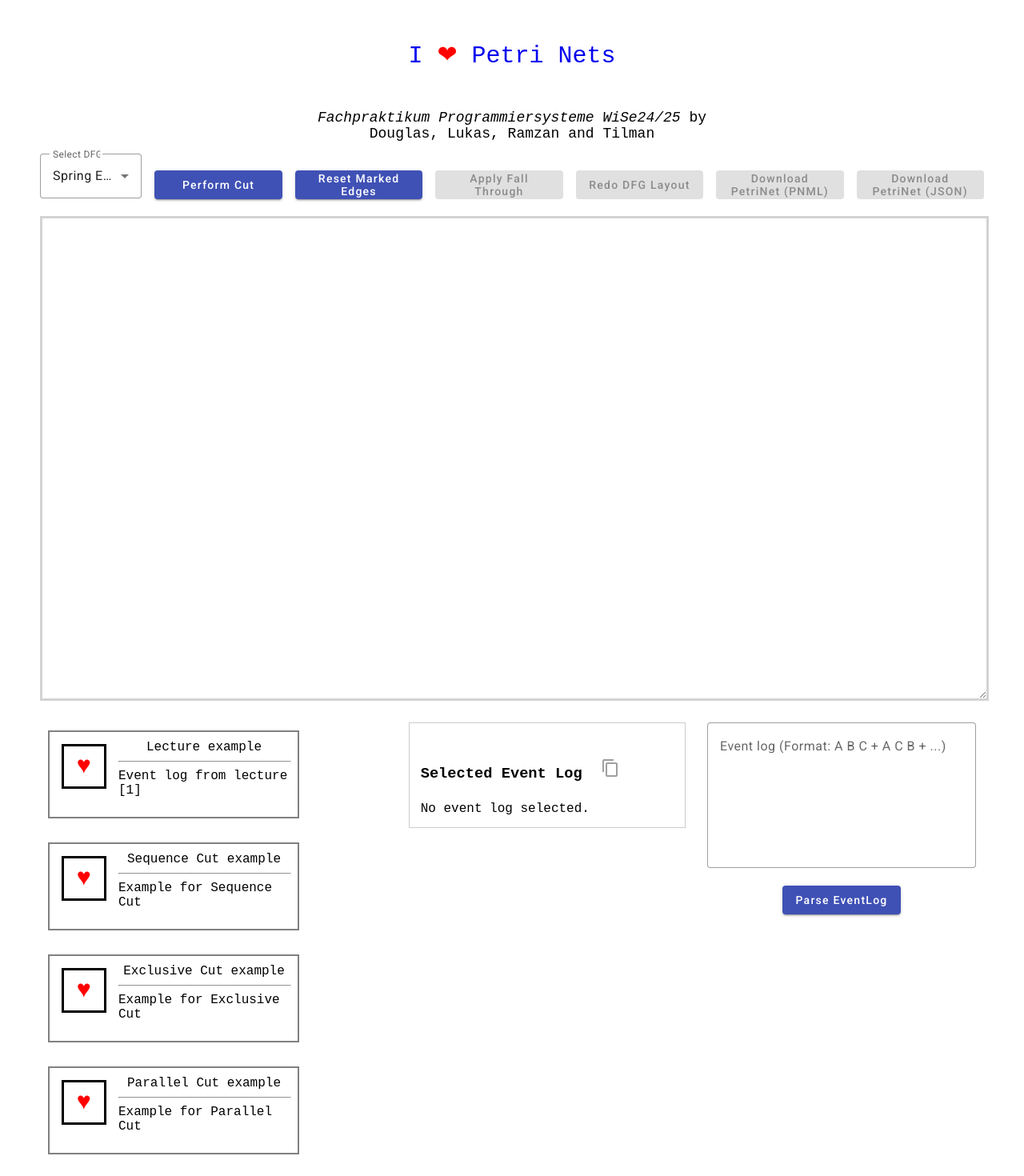
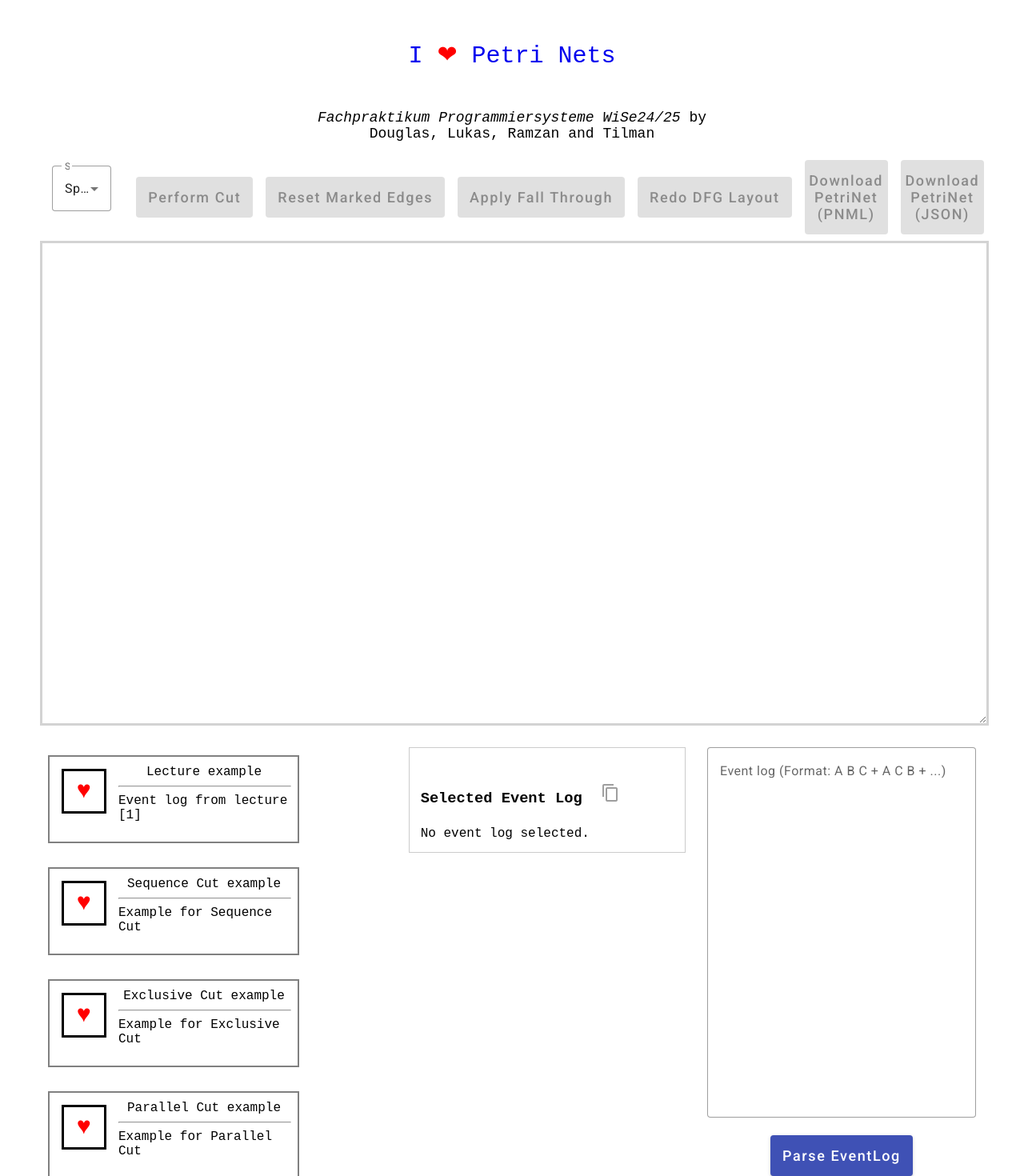
Before and after one commit to TilDans/Westen-FaPra-WiSe-24-25-ImproveLayout, an Angular app: page / in a window 1280 px wide. Shown: the top 1470 px of the page at 80% size. Built offline with nearby package versions, Linux system fonts and the light colour scheme; what svg-pan-zoom, xmlbuilder2 would draw is missing.

Commit message:
Buttons abgeändert und Snackbar eingefügt

```diff
--- a/src/app/components/display/display.component.css
+++ b/src/app/components/display/display.component.css
@@ -32,6 +32,7 @@ body {
 }
 
 .settingsForButtons {
+    font-size: xx-large;
     display: flex;
     align-items: center;
     /* Align items vertically */
@@ -39,9 +40,18 @@ body {
     /* Add space between elements */
 }
 
+.settingsForButtons.aligned-element {
+    height: fit-content;
+    padding: 15px;
+    font-size: large;
+    flex: 1;
+    max-width: fit-content;
+}
+
 .aligned-element {
+    height: fit-content;
+    padding: 15px;
+    font-size: large;
     flex: 1;
-    /* Ensures both elements take equal width */
-    max-width: 250px;
-    /* Optional: Restrict max width for form field and button */
+    max-width: fit-content;
 }
--- a/src/app/components/display/display.component.html
+++ b/src/app/components/display/display.component.html
@@ -7,9 +7,11 @@
             </mat-option>
         </mat-select>
     </mat-form-field>
-
+  <div class="settingsForButtons" *ngIf="!isPetriNetFinished">
     <button
       mat-raised-button
+      [disabled]="!isDFGinNet || isPetriNetFinished"
+      disabledInteractive
       color="primary"
       class="aligned-element"
       (click)="performCut(true)">
@@ -17,6 +19,8 @@
     </button>
     <button
       mat-raised-button
+      [disabled]="!isDFGinNet || isPetriNetFinished"
+      disabledInteractive
       color="primary"
       class="aligned-element"
       (click)="resetCut()">
@@ -24,7 +28,7 @@
     </button>
     <button
       mat-raised-button
-    [disabled]="!selectedEventLog"
+      [disabled]="!selectedEventLog || !isDFGinNet || isPetriNetFinished"
       disabledInteractive
       color="primary"
       class="aligned-element"
@@ -33,13 +37,25 @@
     </button>
     <button
       mat-raised-button
-    [disabled]="!selectedEventLog"
+      [disabled]="!selectedEventLog || isPetriNetFinished"
       disabledInteractive
       color="primary"
       class="aligned-element"
       (click)="applyLayoutToSelectedEventLog()">
       Redo DFG Layout
     </button>
+  </div>
+
+  <div class="settingsForButtons" *ngIf="isPetriNetFinished">
+    <button
+    mat-raised-button
+    color="primary"
+    class="aligned-element"
+    title="You've finished the miner successfully!">
+    You've finished the miner. Please download PetriNet and/or import EventLog to restart.
+  </button>
+  </div>
+
   <button
     mat-raised-button
     [disabled]="!isPetriNetFinished"
--- a/src/app/components/display/display.component.ts
+++ b/src/app/components/display/display.component.ts
@@ -36,6 +36,7 @@ export class DisplayComponent implements OnDestroy {
 
     //Bedingung, damit der Button zum Download angezeigt wird. Siehe draw Methode
     isPetriNetFinished: boolean = false;
+    isDFGinNet = false;
 
     availableLayouts = Object.values(Layout); // Extract the enum values as an array
     selectedLayout: Layout = this._svgLayoutService.getLayout(); // Set a default layout
@@ -70,6 +71,7 @@ export class DisplayComponent implements OnDestroy {
         this.fileContent = new EventEmitter<string>();
 
         this._sub = this._displayService.InductivePetriNet$.subscribe(newNet => {
+            this.isDFGinNet = false;
             this._petriNet = newNet;
             this._petriNet.applyNewDFGLayout(this.selectedLayout);
             this.draw();
@@ -86,7 +88,16 @@ export class DisplayComponent implements OnDestroy {
         this.draw();
     }
 
+    private noDFGinNet() : boolean {
+        if(this.isDFGinNet) {return false}
+        this._snackbar.open('No PetriNet initialized yet', 'Close', {
+            duration: 3000,
+        })
+        return true;
+    }
+
     applyLayoutToSelectedEventLog() {
+        if (this.noDFGinNet()) return;
         if (this._selectedEventLog === undefined) {
             this._snackbar.open('No eventlog marked', 'Close', {
                 duration: 3000,
@@ -164,6 +175,9 @@ export class DisplayComponent implements OnDestroy {
         try {
             const petriGraph = this._petriNet!.getSVGRepresentation();
             for (const node of petriGraph) {
+                if (!this.isDFGinNet) {
+                    this.isDFGinNet = true;
+                }
                 this.drawingArea.nativeElement.prepend(node);
             }
         } catch (error) {
@@ -336,6 +350,7 @@ export class DisplayComponent implements OnDestroy {
     }
 
     public resetCut() {
+        if (this.noDFGinNet()) return;
         this.resetDFGNodeHighlighting();
         this._markedEdges.forEach(edge => {
             edge.classList.remove('selectedEdge');
@@ -345,6 +360,7 @@ export class DisplayComponent implements OnDestroy {
     }
 
     public performCut(applyResultToPetriNet: boolean) {
+        if (this.noDFGinNet()) return;
         if (this.isPetriNetFinished) return;
         if (this._markedEdges.length === 0) { //if any edge is marked, an event log is or was selected
             this._snackbar.open('No edges marked', 'Close', {
@@ -399,6 +415,7 @@ export class DisplayComponent implements OnDestroy {
     }
 
     public applyFallThrough() {
+        if (this.noDFGinNet()) return;
         if (this.isPetriNetFinished) return;
         if (this._selectedEventLog === undefined) {
             this._snackbar.open('No eventlog marked', 'Close', {
@@ -425,6 +442,7 @@ export class DisplayComponent implements OnDestroy {
     }
 
     downloadPetriNet(type: string) {
+        if (this.noDFGinNet()) return;
         if (!this.isPetriNetFinished) {
             this._snackbar.open('Petri net not finished yet', 'Close', {
                 duration: 3000,
--- a/src/app/components/event-log-input/event-log-input.component.css
+++ b/src/app/components/event-log-input/event-log-input.component.css
@@ -7,6 +7,13 @@
     margin-right: 10px;
 }
 
+.textarea{
+    height: 50%;
+}
 .aligned-element {
     align-self: center; /* Ensures the button is centered */
+    height: fit-content;
+    padding: 15px;
+    font-size: large;
+    max-width: fit-content;
 }
```
Lines whose indentation alone changed are shown as unchanged.
